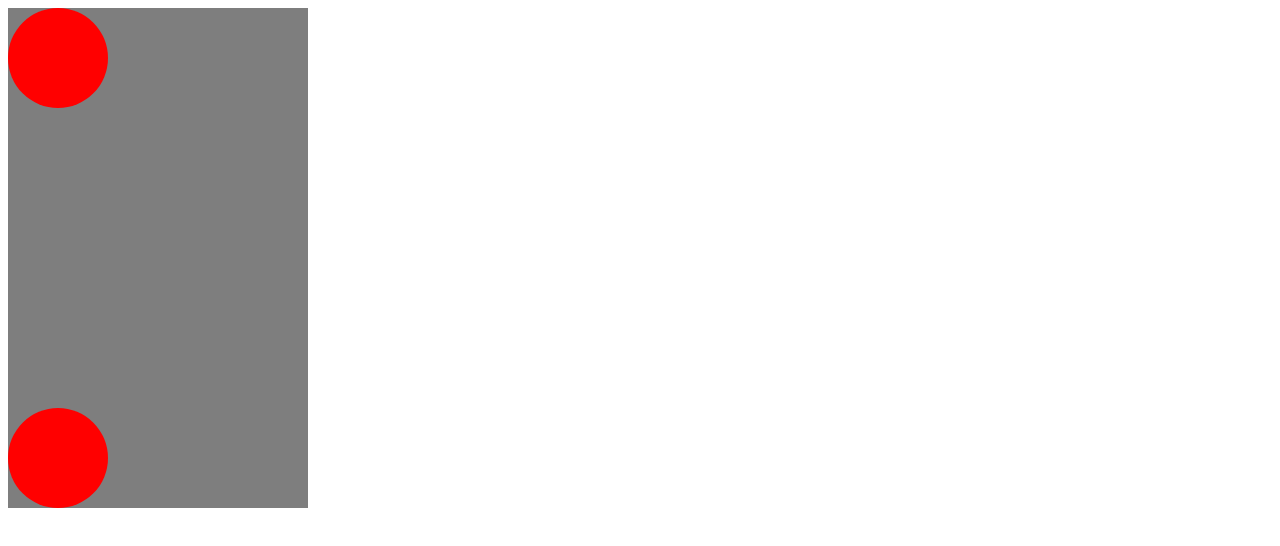
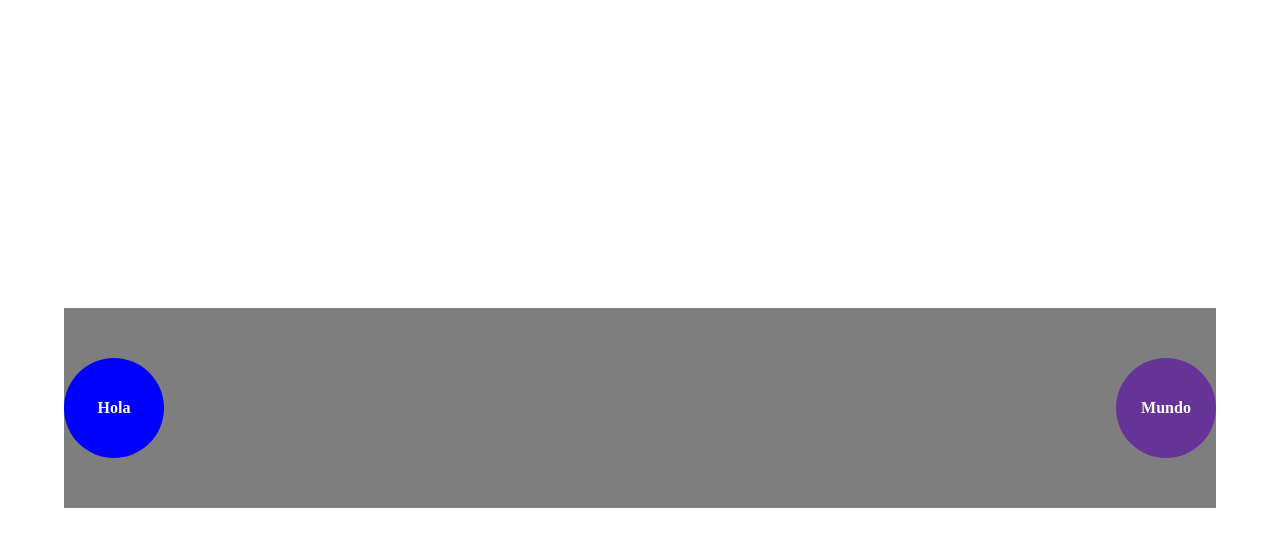
Before and after one commit to Yeisonryhn/animacion-css, a plain HTML site: page 01sintaxis-transiciones/interaccion.html in a window 1280 px wide. Drawn offline with Linux system fonts and the light colour scheme.

Commit message:
Interacciones

```diff
--- a/01sintaxis-transiciones/interaccion.html
+++ b/01sintaxis-transiciones/interaccion.html
@@ -6,44 +6,60 @@
     <meta http-equiv="X-UA-Compatible" content="ie=edge">
     <title>Animaciones para la web</title>
     <style>
+        body{
+            display: flex;
+            justify-content: center;
+            align-items: center;
+            height: 100vh;
+        }
         .canasta{
-            width: 300px;
-            height: 500px;
+            display: flex;
+            align-items: center;
+            width: 90vw;
+            height:200px;
             background-color: #7e7e7e;
             position:relative;
         }
         .pelota{
             width: 100px;
             height: 100px;
-            background-color:red;
+            /*background-color:red;*/
             border-radius: 50%;
-            transition-property:width,height;
-            transition-duration: 500ms;
+            /*transition-property:width,height;*/
+            transition-duration: 1000ms;
             /*transition-delay: 500ms;*/
-            transition-timing-function: ease;
+            /*transition-timing-function: ease;*/
             position: absolute;
+            color:white;
+            display: flex;
+            align-items: center;
+            justify-content: center;
+            font-weight: bold;
         }
         .pelota.a{
-            top:0;
+            left:0;
+            background: blue;
+            /*transition-duration:1s;*/
         }
         .pelota.b{
-            bottom:0;
+            right:0;
+            background-color: rebeccapurple;
+            /*transition-duration:1s;*/
         }
-        .pelota:hover{
 
-            /*margin:200px;*/
+        .canasta:hover .pelota.a{
+            left:calc(50% - 100px);
         }
-        .canasta:hover .pelota{
-            width:200px;
-            height: 200px;
+        .canasta:hover .pelota.b{
+            right:calc(50% - 100px);
         }
 
     </style>
 </head>
 <body>
     <div class="canasta">
-        <div class="pelota a"></div>
-        <div class="pelota b"></div>
+        <div class="pelota a">Hola</div>
+        <div class="pelota b">Mundo</div>
     </div>
 
 </body>
```
